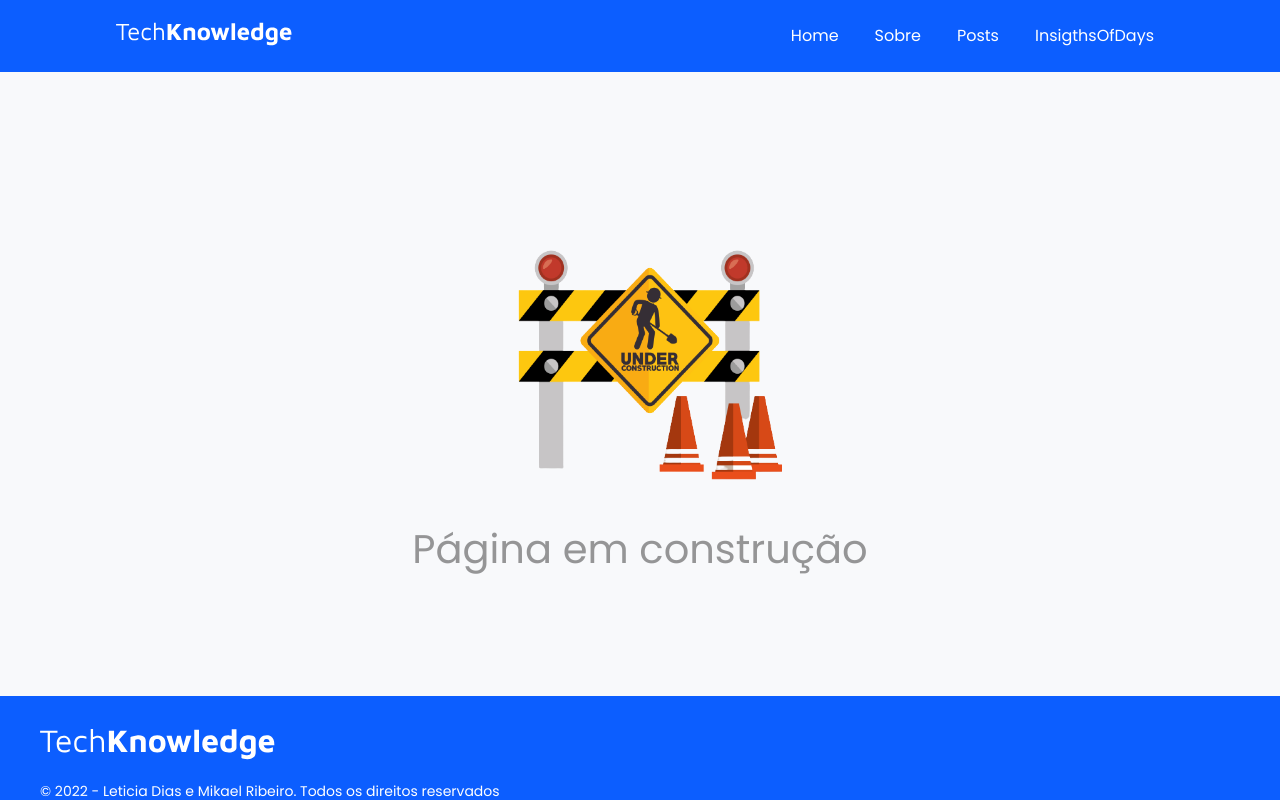
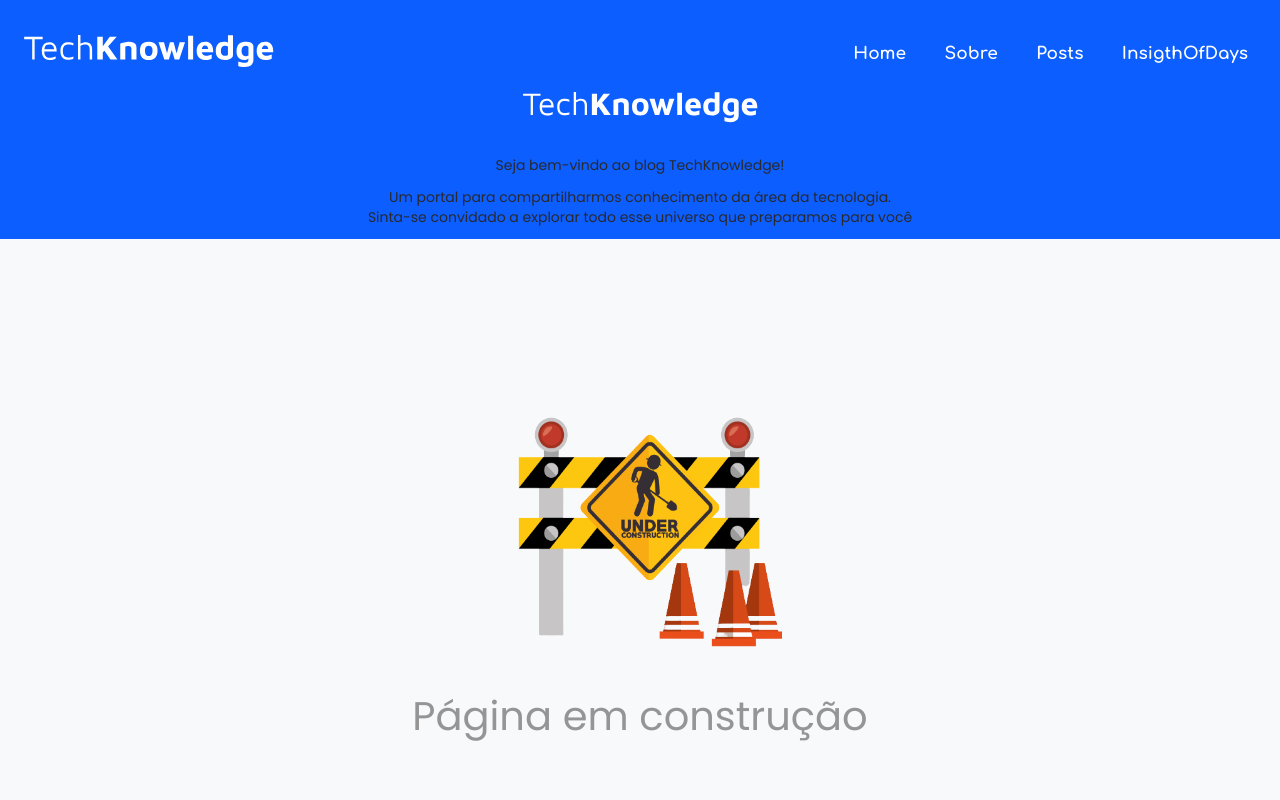
Before and after one commit to techknowledge-blog/blog-techknowledge-front, an Angular app: page /posts in a window 1280 px wide. Shown: the top 800 px of the page. Built offline with nearby package versions, Linux system fonts and the light colour scheme.

Commit message:
add: navbar new configs

```diff
--- a/src/app/app.component.html
+++ b/src/app/app.component.html
@@ -1,5 +1,5 @@
 <div class="container">
-  <app-navbar></app-navbar>
+  <app-header></app-header>
   <div class="content">
     <router-outlet></router-outlet>
   </div>
--- a/src/app/modules/home/home.component.html
+++ b/src/app/modules/home/home.component.html
@@ -1,4 +1,3 @@
-<app-header></app-header>
 <main>
   <app-divider></app-divider>
   <section>
--- a/src/app/modules/shared/components/header/header.component.html
+++ b/src/app/modules/shared/components/header/header.component.html
@@ -1,4 +1,5 @@
 <header>
+  <app-navbar></app-navbar>
   <div class="title">
     <img
       src="/assets/img/TechKnowledge.svg"
--- a/src/app/modules/shared/components/header/header.component.scss
+++ b/src/app/modules/shared/components/header/header.component.scss
@@ -1,9 +1,7 @@
 @use "/src/style/variables.scss" as *;
 
 header {
-  margin: 0 auto;
-  margin-top: 4.8rem;
-  width: 80%;
+  background-color: $primary-dark;
 
   .title {
     display: flex;
--- a/src/app/modules/shared/components/navbar/navbar.component.html
+++ b/src/app/modules/shared/components/navbar/navbar.component.html
@@ -1,40 +1,57 @@
 <nav>
-  <div class="logo-page">
-    <img
-      src="/assets/img/TechKnowledge.svg"
-      alt="Logo da página com nome escrito TechKnowledge com seu tom na cor branca"
-    />
-  </div>
-
-  <div class="menu-options" id="navbar">
-    <div class="icon-navbar" id="btn-mobile">
+  <div class="container">
+    <div class="logo-container">
       <img
-        class="btn-mobile-remove"
-        src="assets/img/icon-navbar.svg"
-        alt="Ícone de menu responsivo no formato de duas linhas da cor branca"
+        src="../../../../../assets/img/TechKnowledge.svg"
+        alt="Logo branca do Techknowledge"
       />
     </div>
-
-    <div class="icon-navbar" id="btn-close">
-      <img
-        src="assets/img/icon-close.svg"
-        alt="Ícone no formato de um X na cor branca"
-      />
+    <ul>
+      <li>
+        <a routerLink="/">Home</a>
+      </li>
+      <li>
+        <a routerLink="sobre">Sobre</a>
+      </li>
+      <li>
+        <a routerLink="posts">Posts</a>
+      </li>
+      <li>
+        <a routerLink="insight-of-days">InsigthOfDays</a>
+      </li>
+    </ul>
+    <div class="mobile-menu-icon">
+      <button (click)="showMenuItems()">
+        <img
+          *ngIf="!showMenu; else closeMenuIcon"
+          src="../../../../../assets/img/icon-navbar.svg"
+          alt="Botão com duas linhas, representando um formato parecido com um hambúrguer"
+        />
+        <ng-template #closeMenuIcon>
+          <img
+            src="../../../../../assets/img/icon-close.svg"
+            alt="Botão com duas linhas, representando um formato parecido com um hambúrguer"
+          />
+        </ng-template>
+      </button>
     </div>
-
-    <ul id="menu-list">
-      <a routerLink="/">
-        <li>Home</li>
-      </a>
-      <a routerLink="sobre">
-        <li>Sobre</li>
-      </a>
-      <a routerLink="posts">
-        <li>Posts</li>
-      </a>
-      <a routerLink="insight-of-days">
-        <li>InsigthsOfDays</li>
-      </a>
-    </ul>
   </div>
 </nav>
+
+<div class="mobile-menu" *ngIf="showMenu">
+  <ul>
+    <li>
+      <a routerLink="/">Home</a>
+    </li>
+    <li>
+      <a routerLink="sobre">Sobre</a>
+    </li>
+    <li>
+      <a routerLink="posts">Posts</a>
+    </li>
+    <li>
+      <a routerLink="insight-of-days">InsightOfDays</a>
+    </li>
+  </ul>
+  <app-divider></app-divider>
+</div>
--- a/src/app/modules/shared/components/navbar/navbar.component.scss
+++ b/src/app/modules/shared/components/navbar/navbar.component.scss
@@ -1,102 +1,119 @@
 @use "../../../../../style/variables.scss" as *;
+@use "../../../../../style/styles.scss" as *;
 
 nav {
+  div.container {
+    padding-top: 1.6rem;
+    width: 1200px;
+    margin: 0 auto;
+    height: 75px;
     display: flex;
+    justify-content: space-between;
     align-items: center;
-  justify-content: space-between;
-  height: 7.2rem;
-  padding: 0 11.6rem;
 
-  background-color: $primary-dark;
-
-  .logo-page {
+    div.logo-container {
+      flex: 2;
       img {
-      height: 2.4rem;
+        width: 250px;
       }
     }
 
-  .menu-options {
+    ul {
       display: flex;
-    align-items: center;
-    justify-content: center;
+      justify-content: space-between;
+      flex: 1;
+      list-style-type: none;
 
-    .icon-navbar {
-      display: none;
-      cursor: pointer;
-    }
-
-    ul {
-      list-style-type: none;
-      display: flex;
-
+      li {
         a {
           text-decoration: none;
           color: $white;
-        font-size: 1.6rem;
-        padding: 1.6rem 1rem;
-        font-weight: 500;
+          font-size: 17px;
+          font-family: "Comfortaa";
           transition: 0.3s;
+          font-weight: 900;
 
           &:hover {
-          color: $white;
-          font-weight: bold;
+            color: $grey-100;
+          }
+        }
+      }
+    }
+    div.mobile-menu-icon {
+      display: none;
+    }
   }
 }
 
-      a + a {
-        margin-left: 1.6rem;
+div.mobile-menu {
+  ul {
+    display: flex;
+    flex-direction: column;
+    text-align: center;
+
+    li {
+      list-style-type: none;
+      margin: 1.6rem 0;
+
+      a {
+        font-size: large;
+        font-weight: bold;
+        color: $white;
+        text-decoration: none;
       }
     }
   }
 }
 
-@media screen and (max-width: 800px) {
+@media screen and (max-width: 1280px) {
   nav {
-    padding: 0 4rem;
+    padding: 0 2.4rem;
 
-    #btn-mobile {
-      display: block;
+    div.container {
+      width: 100%;
+
+      ul {
+        li {
+          padding: 0 0.8rem;
+        }
+      }
     }
 
-    #menu-list {
-      display: block;
-      position: absolute;
-      width: 100%;
-      top: 6rem;
-      right: 0px;
-      height: 0;
-      transition: all ease-in-out 0.8s;
-      z-index: 1000;
-      background-color: rgba(12, 94, 255, 0.8);
-      visibility: hidden;
-      overflow-y: hidden;
-    }
-
-    #menu-list a {
-      display: flex;
-      flex-direction: column;
-
-      font-size: 2.4rem;
-
-      padding: 2.4rem;
-    }
-
-    #menu-list a + a {
-      margin-left: 0;
-    }
-
-    #navbar.active #menu-list {
-      height: 242vh;
-      visibility: visible;
-      overflow-y: auto;
-    }
-
-    #btn-close.close {
-      display: block;
-    }
-
-    #btn-mobile.icon-hamgurber-remove {
+    div.mobile-menu-icon {
       display: none;
     }
   }
 }
+
+@media screen and (max-width: 685px) {
+  nav {
+    div.container {
+      ul {
+        display: none;
+      }
+      div.mobile-menu-icon {
+        flex: 1;
+        display: block;
+        text-align: right;
+
+        button {
+          background-color: transparent;
+          border: none;
+          cursor: pointer;
+        }
+      }
+    }
+  }
+}
+
+@media screen and (max-width: 480px) {
+  nav {
+    div.container {
+      div.logo-container {
+        img {
+          width: 170px;
+        }
+      }
+    }
+  }
+}
--- a/src/app/modules/shared/components/navbar/navbar.component.ts
+++ b/src/app/modules/shared/components/navbar/navbar.component.ts
@@ -7,35 +7,13 @@ import { Component, OnInit } from '@angular/core';
 })
 export class NavbarComponent implements OnInit {
   isBurgerMenu: boolean = true;
+  showMenu: boolean = false;
 
   constructor() {}
 
-  ngOnInit(): void {
-    this.navbar();
-  }
+  ngOnInit(): void {}
 
-  toggleMenu() {
-    const navbar = document.getElementById('navbar');
-    const btnClose = document.getElementById('btn-close');
-    const btnOpen = document.getElementById('btn-mobile');
-
-    if (!this.isBurgerMenu) {
-      btnClose?.classList.add('close');
-      btnOpen?.classList.add('icon-hamgurber-remove');
-
-      btnClose?.addEventListener('click', () => {
-        btnClose?.classList.remove('close');
-        navbar?.classList.remove('active');
-        btnOpen?.classList.remove('icon-hamgurber-remove');
-      })
-    }
-
-    navbar?.classList.add('active');
-  }
-
-  navbar() {
-    const btnMobile = document.getElementById('btn-mobile');
-
-    btnMobile?.addEventListener('click', this.toggleMenu);
+  showMenuItems() {
+    this.showMenu = !this.showMenu;
   }
 }
--- /dev/null
+++ b/src/style/ComfortaaFont/index.scss
@@ -0,0 +1,6 @@
+@font-face {
+  font-family: "Comfortaa";
+  src: local("Comfortaa"),
+    url(../../assets/fonts/Comfortaa/Comfortaa-VariableFont_wght.ttf)
+      format("truetype");
+}
--- a/src/style/theme.scss
+++ b/src/style/theme.scss
@@ -4,6 +4,7 @@
 
 @use "./PoppinsFont";
 @use "./RobotoFont";
+@use "./ComfortaaFont";
 
 $primary-colors: (
   main: vars.$primary-dark,
```
Also changed, not shown: src/assets/fonts/Comfortaa/Comfortaa-VariableFont_wght.ttf (added). Lines whose indentation alone changed are shown as unchanged.
